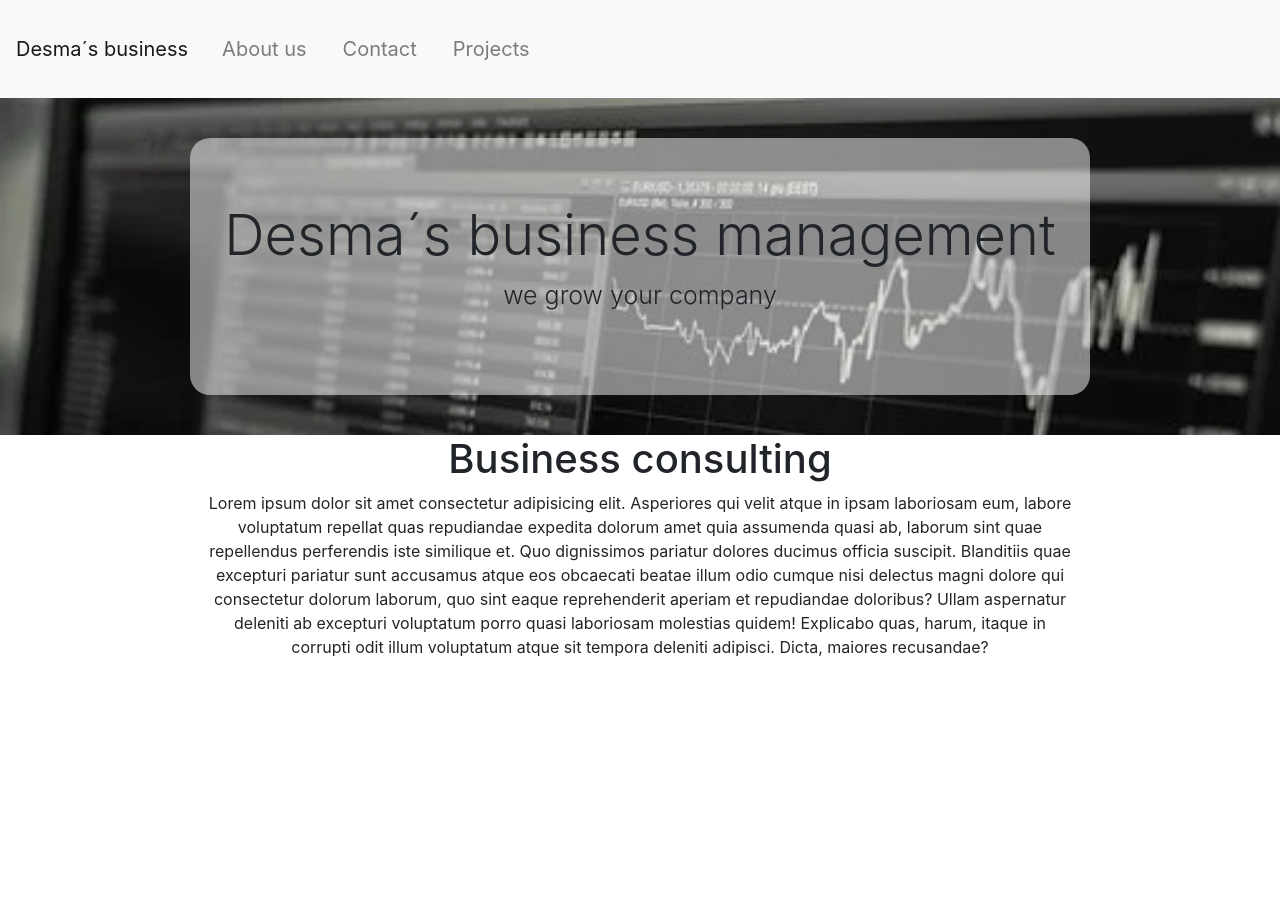
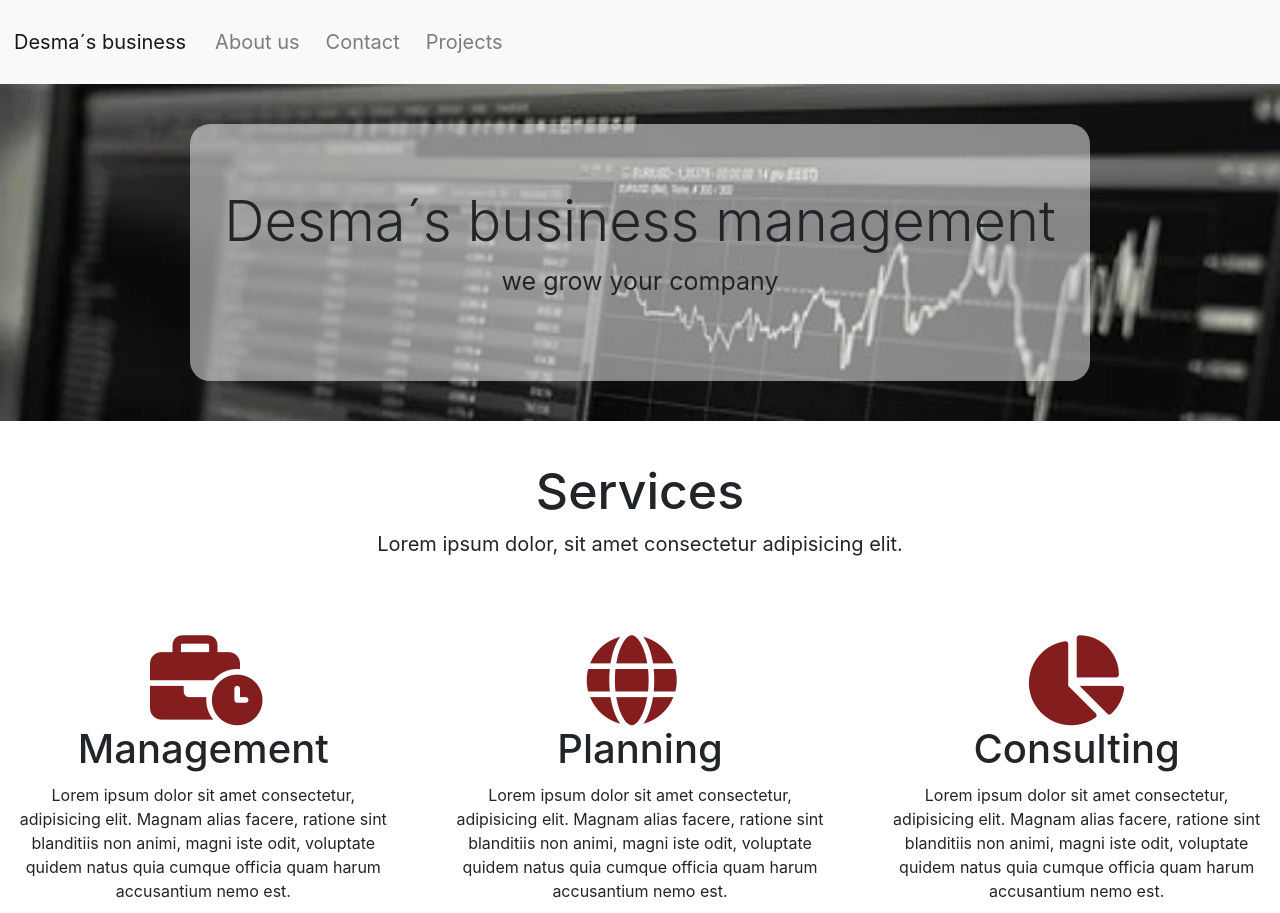
Before and after one commit to solecampa/Desmas-Web, a website: page index.html in a window 1280 px wide. Before the commit the page ends 800 px from the top, so only its background shows below. Drawn offline with nearby package versions, Linux system fonts and the light colour scheme.

Commit message:
agegue service

```diff
--- a/index.html
+++ b/index.html
@@ -5,13 +5,12 @@
     <meta name="viewport" content="width=device-width, initial-scale=1.0">
     <link rel="stylesheet" href="https://stackpath.bootstrapcdn.com/bootstrap/4.4.1/css/bootstrap.min.css" integrity="sha384-Vkoo8x4CGsO3+Hhxv8T/Q5PaXtkKtu6ug5TOeNV6gBiFeWPGFN9MuhOf23Q9Ifjh" crossorigin="anonymous">
     <link rel="stylesheet" href="style2.css">
-    <script src="https://code.jquery.com/jquery-3.4.1.slim.min.js" integrity="sha384-J6qa4849blE2+poT4WnyKhv5vZF5SrPo0iEjwBvKU7imGFAV0wwj1yYfoRSJoZ+n" crossorigin="anonymous"></script>
-    <script src="https://cdn.jsdelivr.net/npm/popper.js@1.16.0/dist/umd/popper.min.js" integrity="sha384-Q6E9RHvbIyZFJoft+2mJbHaEWldlvI9IOYy5n3zV9zzTtmI3UksdQRVvoxMfooAo" crossorigin="anonymous"></script>
-    <script src="https://stackpath.bootstrapcdn.com/bootstrap/4.4.1/js/bootstrap.min.js" integrity="sha384-wfSDF2E50Y2D1uUdj0O3uMBJnjuUD4Ih7YwaYd1iqfktj0Uod8GCExl3Og8ifwB6" crossorigin="anonymous"></script>
-    <script src="https://kit.fontawesome.com/a076d05399.js"></script>
-       <title>Document</title>
+       <script src="https://kit.fontawesome.com/a076d05399.js"></script>
+       <title>Desma´s</title>
 </head>
 <body>
+    <!--Navbar-->
+
     <nav class="navbar sticky-top navbar-expand-lg navbar-light bg-light">
         <button class="navbar-toggler" type="button" data-toggle="collapse" data-target="#navbarTogglerDemo01" aria-controls="navbarTogglerDemo01" aria-expanded="false" aria-label="Toggle navigation">
           <span class="navbar-toggler-icon"></span>
@@ -28,20 +27,78 @@
           </ul>
         </div>
     </nav>
+
+
+    <!--Encabezado-->
         <div id="promo">
             <div class="jumbotron jumbotron-fluid">
                <div class="container">
                  <h1 id="titulo" class="display-4">Desma´s business management</h1>
-                 <p id="subti" class="lead">we grow your company</p>
+                 <p id="subti" class="lead"><b>we grow your company</b></p>
                </div>
             </div>
         </div>
 
+
+    <!--Introduccion-->
         <div id="introduccion" class="container intro">
-            <h1>Business consulting</h1>
-            <p>Lorem ipsum dolor sit amet consectetur adipisicing elit. Asperiores qui velit atque in ipsam laboriosam eum, labore voluptatum repellat quas repudiandae expedita dolorum amet quia assumenda quasi ab, laborum sint quae repellendus perferendis iste similique et. Quo dignissimos pariatur dolores ducimus officia suscipit. Blanditiis quae excepturi pariatur sunt accusamus atque eos obcaecati beatae illum odio cumque nisi delectus magni dolore qui consectetur dolorum laborum, quo sint eaque reprehenderit aperiam et repudiandae doloribus? Ullam aspernatur deleniti ab excepturi voluptatum porro quasi laboriosam molestias quidem! Explicabo quas, harum, itaque in corrupti odit illum voluptatum atque sit tempora deleniti adipisci. Dicta, maiores recusandae?</p>
+            <h1 >Services</h1>
+            <p> Lorem ipsum dolor, sit amet consectetur adipisicing elit.  </p>
           </div>
 
 
+    <!--columnas-->
+
+        <div class="row">
+           <div class="col-sm-4">
+            <i class="fas fa-business-time"></i>
+
+              <h1 class="tareas">
+                  Management
+              </h1>
+
+               <p>Lorem ipsum dolor sit amet consectetur, adipisicing elit. Magnam alias facere, ratione sint blanditiis
+                non animi, magni iste odit, voluptate
+                quidem natus quia cumque officia quam harum
+                accusantium nemo est.
+               </p>
+           </div>
+
+           <div class="col-sm-4">
+            <i class="fas fa-globe"></i>
+
+               <h1 class="tareas">
+                 Planning
+               </h1>
+
+               <p>Lorem ipsum dolor sit amet consectetur, adipisicing elit. Magnam alias facere, ratione sint blanditiis
+                    non animi, magni iste odit, voluptate
+                    quidem natus quia cumque officia quam harum
+                    accusantium nemo est.
+                </p>
+           </div>
+
+           <div class="col-sm-4">
+            <i class="fas fa-chart-pie"></i>
+
+            <h1 class="tareas">
+                Consulting
+            </h1>
+
+               <p >Lorem ipsum dolor sit amet consectetur, adipisicing elit. Magnam alias facere, ratione sint blanditiis
+                non animi, magni iste odit, voluptate
+                quidem natus quia cumque officia quam harum
+                accusantium nemo est.
+               </p>
+          </div>
+        </div>
+
+
+
+
         </body>
+
+        <script src="https://code.jquery.com/jquery-3.4.1.slim.min.js" integrity="sha384-J6qa4849blE2+poT4WnyKhv5vZF5SrPo0iEjwBvKU7imGFAV0wwj1yYfoRSJoZ+n" crossorigin="anonymous"></script>
+        <script src="https://cdn.jsdelivr.net/npm/popper.js@1.16.0/dist/umd/popper.min.js" integrity="sha384-Q6E9RHvbIyZFJoft+2mJbHaEWldlvI9IOYy5n3zV9zzTtmI3UksdQRVvoxMfooAo" crossorigin="anonymous"></script>
+        <script src="https://stackpath.bootstrapcdn.com/bootstrap/4.4.1/js/bootstrap.min.js" integrity="sha384-wfSDF2E50Y2D1uUdj0O3uMBJnjuUD4Ih7YwaYd1iqfktj0Uod8GCExl3Og8ifwB6" crossorigin="anonymous"></script>
 </html>
--- a/style2.css
+++ b/style2.css
@@ -1,13 +1,16 @@
+
+/*navbar*/
 .navbar {
-    padding: 16px;
+    padding: 14px;
     }
 .navbar-nav li{
-    padding: 10px;
+    padding: 5px;
 }
 .nav-link {
     font-size: 20px;
 }
 
+/*Presentacion*/
 
     #promo {
         text-align:center;
@@ -28,20 +31,54 @@
         }
 
 
-    @media (max-width:600px){
+
+/*Services*/
+
+    #introduccion h1{
+        text-align: center;
+        font-size: 50px;
+        padding-top: 40px;
+
+    }
+
+    #introduccion p {
+        text-align: center;
+        font-size: 20px;
+
+    }
+
+    .row p{
+     text-align: center;
+     margin: 10px;
+    }
+    .tareas{
+        text-align: center;
+    }
+        .fas{
+        text-align: center;
+        font-size: 90px;
+        padding-left: 150px;
+        padding-top: 60px;
+        color: rgba(119, 7, 7, 0.904);
+    }
+        .servie{
+        text-align: center;
+    }
+
+/*media queries*/
+
+    @media screen and (max-width:600px){
         #titulo {
         font-size: 40px;}
 
     }
-    @media (max-width:600px){
+    @media screen and (max-width:600px){
         #subti {
         font-size: 20px;
     }
     }
-
-    .intro {
-        text-align: center;
+    @media screen and (max-width:930px){
+        #promo .jumbotron {
+         padding: 10px
     }
-#introduccion{
-    max-width: 900px;
     }
```
Lines whose indentation alone changed are shown as unchanged.
